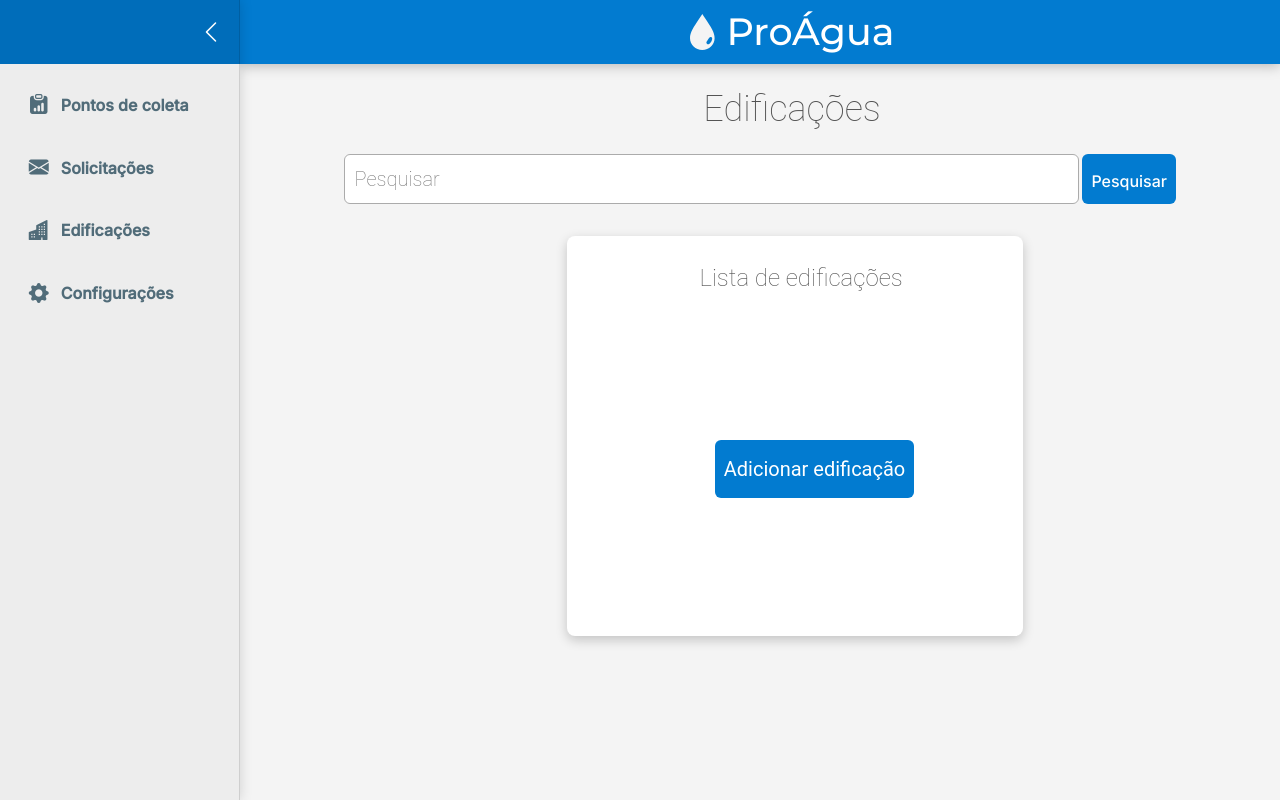
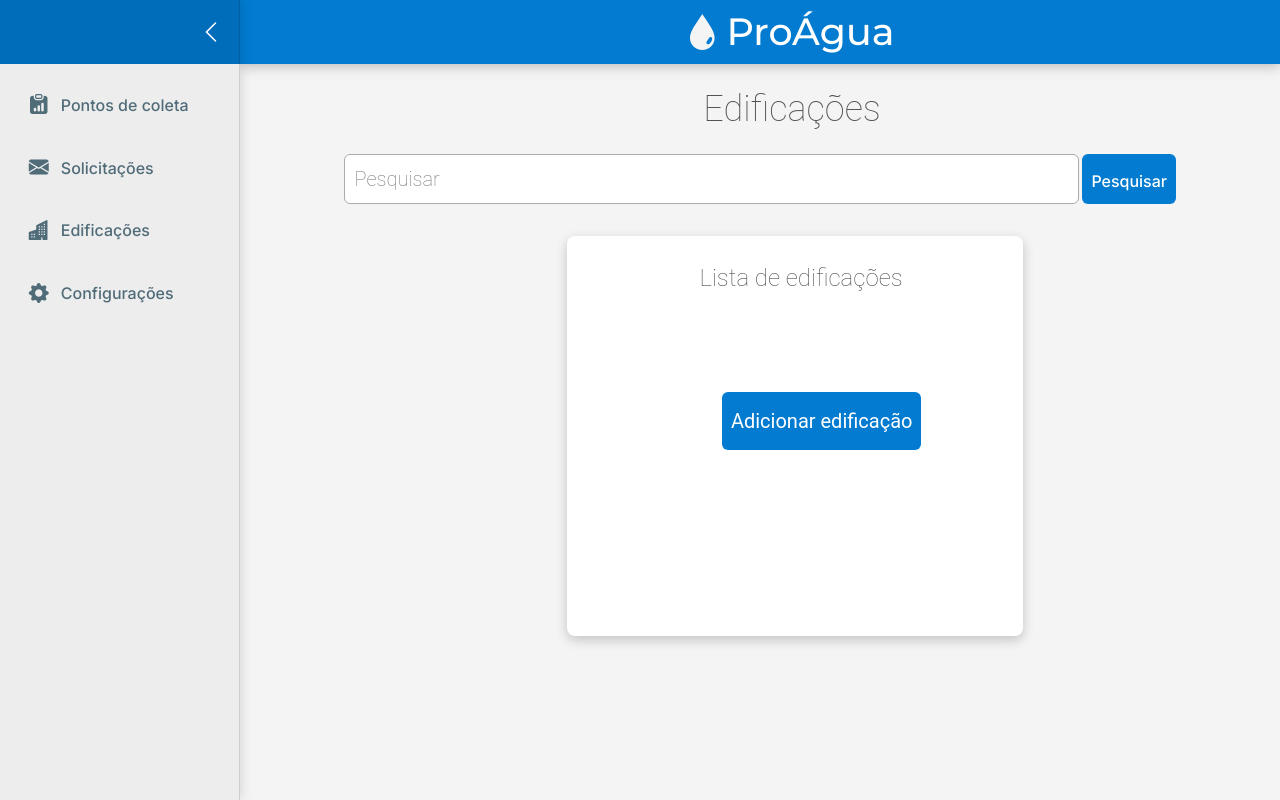
Before and after one commit to vynijales/ProAgua-backend-test, a Django app: page /edificacao/ in a window 1280 px wide. Run offline with Django 4.2, Linux system fonts and the light colour scheme; the visitor is signed in with stand-in values (Sample User, id 1); data that the repository does not hold is empty.

Commit message:
feat: criacao de css e edicao de pre existentes

```diff
--- a/proagua/static/stylesheets/base.css
+++ b/proagua/static/stylesheets/base.css
@@ -90,3 +90,7 @@ select {
     user-select: none;
     cursor: pointer;
 }
+
+span{
+    font-weight: 100;
+}
--- a/proagua/static/stylesheets/privado/edificacoes.css
+++ b/proagua/static/stylesheets/privado/edificacoes.css
@@ -39,18 +39,21 @@ h2{
     box-shadow: 0px 4px 12px 0px rgba(0, 0, 0, 0.2);
 }
 
-table, th, td{
+table, th{
+    width: 100%;
     font-family: Roboto, sans-serif;
     color: #525252;
-    border-style: hidden;
-
 }
 
+td{
+    border-left-style: hidden;
+    border-right-style: hidden;
+}
 
 #add-edif{
     font-size: 2.5vh;
-    margin-top: 16vh;
-    margin-left: 10vw;
+    margin-top: 10vh;
+    margin-left: 32.5%;
     font-family: Roboto, sans-serif;
 }
 
--- a/proagua/static/stylesheets/privado/pontos_coletas.css
+++ b/proagua/static/stylesheets/privado/pontos_coletas.css
@@ -9,7 +9,7 @@ h1 {
 }
 
 #search-bar{
-    font-family: Montserrat, sans-serif;
+    font-family: Roboto, sans-serif;
     font-weight: 100;
     height: 2vh;
     width: 93%;
--- a/proagua/templates/privado/configuracoes.html
+++ b/proagua/templates/privado/configuracoes.html
@@ -1,5 +1,9 @@
 {% extends 'privado/base.html' %}
 {% load static %}
+
+{% block stylesheets %}
+<link rel="stylesheet" href="{% static 'stylesheets/privado/configuracoes.css' %}">
+{% endblock %}
 
 {% block content %}
 <h1>Configurações</h1>
```
Also changed, not shown: proagua/static/stylesheets/privado/configuracoes.css (added, +7 -0 lines).
